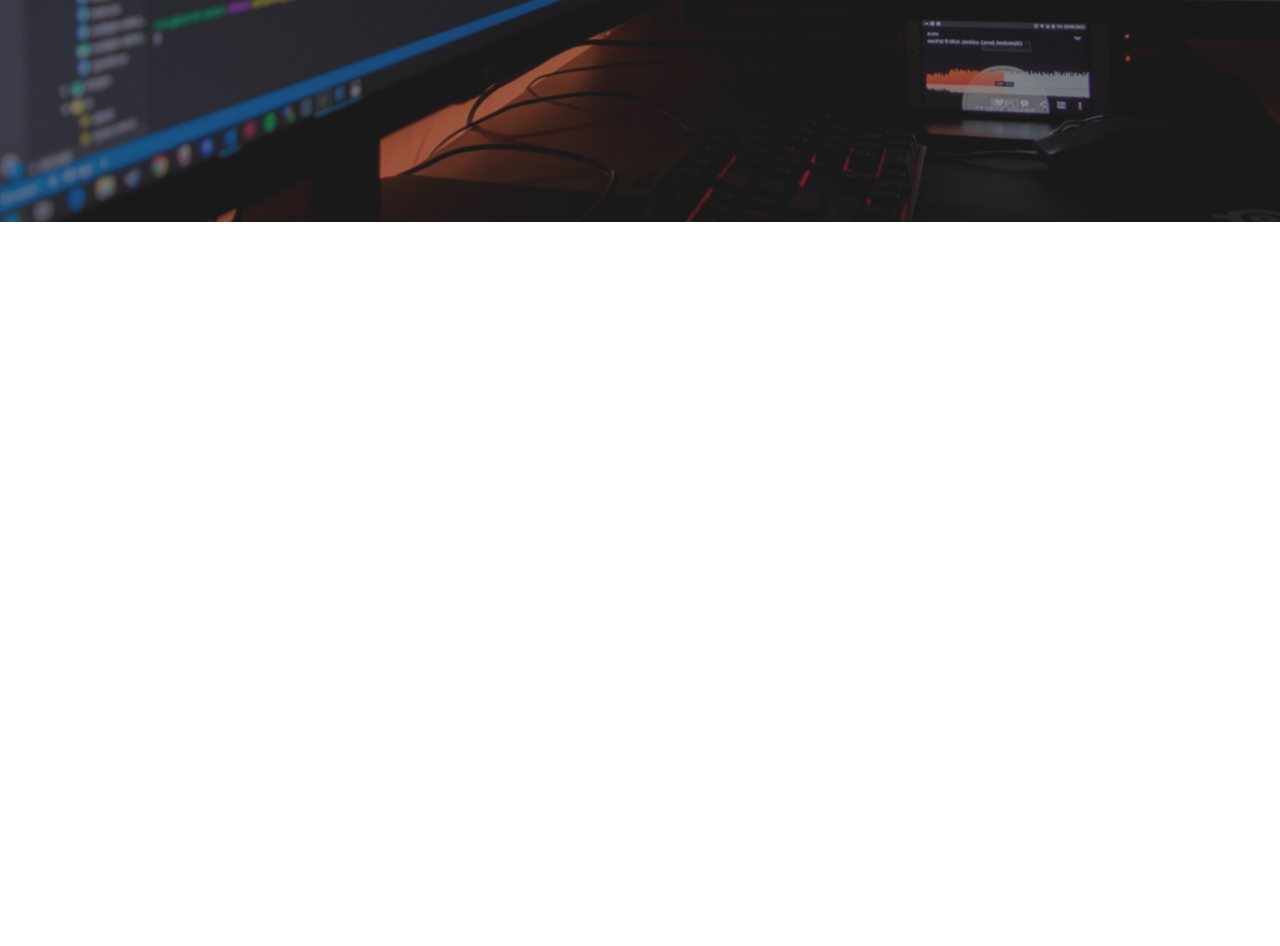
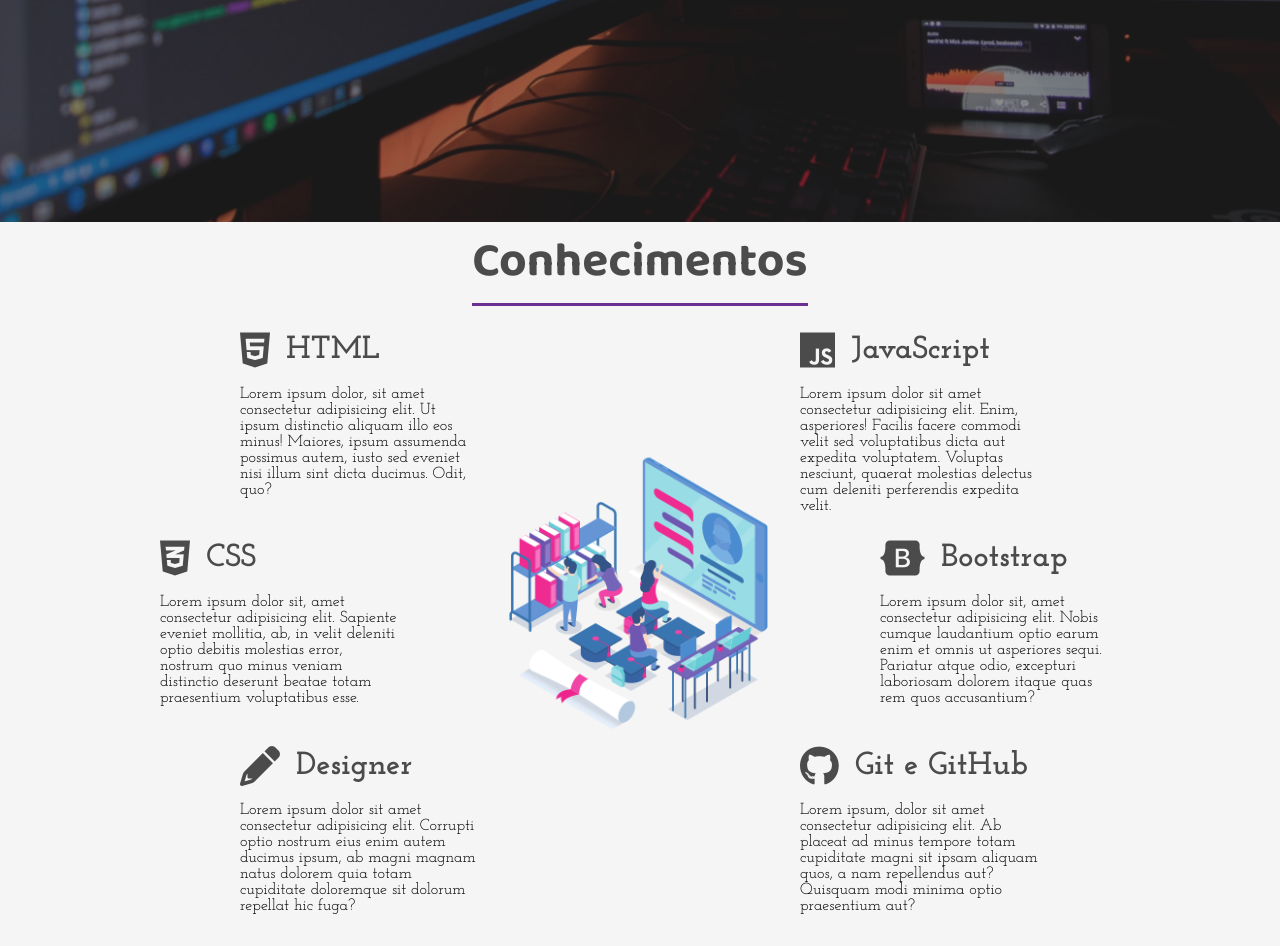
Before and after one commit to wesleyh641/portfolio, a plain HTML site: page index.html in a window 1280 px wide. Shown: the part 578-1524 px from the top of the page. Before the commit the page ends 800 px from the top, so only its background shows below. Drawn offline with Linux system fonts and the light colour scheme.

Commit message:
:package:  Conhecimentos

```diff
--- a/index.html
+++ b/index.html
@@ -31,7 +31,7 @@
                 <button>Saiba mais</button>
             </div>
         </header>
-        <div class="sidebar">
+        <aside class="sidebar">
             <nav>
                 <ul class="menu">
                     <li class="menu-item"><a href="#" class="menu-link">Home</a></li>
@@ -52,7 +52,71 @@
                     <i class="fab fa-twitter"></i>
                 </a>
             </div>
-        </div>
+        </aside>
+        <section class="sessao-conhecimentos">
+            <div class="sessao-header">
+                <h1>Conhecimentos</h1>
+            </div>
+            <div class="conhecimentos">
+                <div class="conhecimento">
+                    <div class="conhecimento-header">
+                        <i class="fab fa-html5"></i>
+                        <h3>HTML</h3>
+                    </div>
+                    <div class="conhecimento-text">
+                        <p>Lorem ipsum dolor, sit amet consectetur adipisicing elit. Ut ipsum distinctio aliquam illo eos minus! Maiores, ipsum assumenda possimus autem, iusto sed eveniet nisi illum sint dicta ducimus. Odit, quo?</p>
+                    </div>
+                </div>
+                <div class="conhecimento">
+                    <div class="conhecimento-header">
+                        <i class="fab fa-css3-alt"></i>
+                        <h3>CSS</h3>
+                    </div>
+                    <div class="conhecimento-text">
+                        <p>Lorem ipsum dolor sit, amet consectetur adipisicing elit. Sapiente eveniet mollitia, ab, in velit deleniti optio debitis molestias error, nostrum quo minus veniam distinctio deserunt beatae totam praesentium voluptatibus esse.</p>
+                    </div>
+                </div>
+                <div class="conhecimento">
+                    <div class="conhecimento-header">
+                        <i class="fas fa-pencil-alt"></i>
+                        <h3>Designer</h3>
+                    </div>
+                    <div class="conhecimento-text">
+                        <p>Lorem ipsum dolor sit amet consectetur adipisicing elit. Corrupti optio nostrum eius enim autem ducimus ipsum, ab magni magnam natus dolorem quia totam cupiditate doloremque sit dolorum repellat hic fuga?</p>
+                    </div>
+                </div>
+                <div class="conhecimento">
+                    <div class="conhecimento-header">
+                        <i class="fab fa-js"></i>
+                        <h3>JavaScript</h3>
+                    </div>
+                    <div class="conhecimento-text">
+                        <p>Lorem ipsum dolor sit amet consectetur adipisicing elit. Enim, asperiores! Facilis facere commodi velit sed voluptatibus dicta aut expedita voluptatem. Voluptas nesciunt, quaerat molestias delectus cum deleniti perferendis expedita velit.</p>
+                    </div>
+                </div>
+                <div class="conhecimento">
+                    <div class="conhecimento-header">
+                        <i class="fab fa-bootstrap"></i>
+                        <h3>Bootstrap</h3>
+                    </div>
+                    <div class="conhecimento-text">
+                        <p>Lorem ipsum dolor sit, amet consectetur adipisicing elit. Nobis cumque laudantium optio earum enim et omnis ut asperiores sequi. Pariatur atque odio, excepturi laboriosam dolorem itaque quas rem quos accusantium?</p>
+                    </div>
+                </div>
+                <div class="conhecimento">
+                    <div class="conhecimento-header">
+                        <i class="fab fa-github"></i>
+                        <h3>Git e GitHub</h3>
+                    </div>
+                    <div class="conhecimento-text">
+                        <p>Lorem ipsum, dolor sit amet consectetur adipisicing elit. Ab placeat ad minus tempore totam cupiditate magni sit ipsam aliquam quos, a nam repellendus aut? Quisquam modi minima optio praesentium aut?</p>
+                    </div>
+                </div>
+                <div class="conhecimento-img-wrapper">
+                    <img src="imagens/conhecimentos.png" alt="imagem conhecimentos">
+                </div>
+            </div>
+        </section>
     </div>
 </body>
 <script src="script.js"></script>
--- a/style.css
+++ b/style.css
@@ -153,7 +153,7 @@ header{
 .sidebar{
     width: 20rem;
     height: 100vh;
-    background-color: rgba(255,255,255,.6);
+    background-color: rgba(255,255,255,.9);
     position: fixed;
     top: 0;
     right: -20rem;
@@ -202,3 +202,75 @@ header{
 .social-media i:hover{
     color: #a044ff;
 }
+.conhecimentos{
+    display: grid;
+    grid-template-columns: repeat(16,1fr);
+    grid-template-rows: repeat(6, 6rem);
+    row-gap: .5rem;
+}
+.conhecimento:nth-child(1){
+    grid-column: 4/7;
+    grid-row: 1/3;
+}
+.conhecimento:nth-child(2){
+    grid-column: 3/6;
+    grid-row: 3/5;
+}
+.conhecimento:nth-child(3){
+    grid-column: 4/7;
+    grid-row: 5/-1;
+}
+.conhecimento:nth-child(4){
+    grid-column: 11/14;
+    grid-row: 1/3;
+}
+.conhecimento:nth-child(5){
+    grid-column: 12/15;
+    grid-row: 3/5;
+}
+.conhecimento:nth-child(6){
+    grid-column: 11/14;
+    grid-row: 5/-1;
+}
+.sessao-conhecimentos{
+    background-color: #f5f5f5;
+}
+.sessao-header{
+    display: flex;
+    justify-content: center;
+    align-items: center;
+}
+.sessao-header h1{
+    font-family: var(--font-primary);
+    font-size: 3rem;
+    color:#4b4b4b;
+    border-bottom: solid 3px #6a3093;
+    margin-bottom: 1.5rem;
+}
+.conhecimento-header{
+    display: flex;
+    align-items: center;
+    color:#4b4b4b;
+}
+.conhecimento-header i{
+    font-size: 2.5rem;
+}
+.conhecimento-header h3{
+    font-family: var(--font-secundary);
+    font-size: 2rem;
+    padding-left: 1rem;
+}
+.conhecimento-text{
+    font-family: var(--font-secundary);
+    margin-top: 1rem;
+}
+.conhecimento-img-wrapper{
+    grid-column: 7/11;
+    grid-row: 2/6;
+    width: 100%;
+}
+
+.conhecimento-img-wrapper img{
+    object-fit: cover;
+    width: 100%;
+}
```
